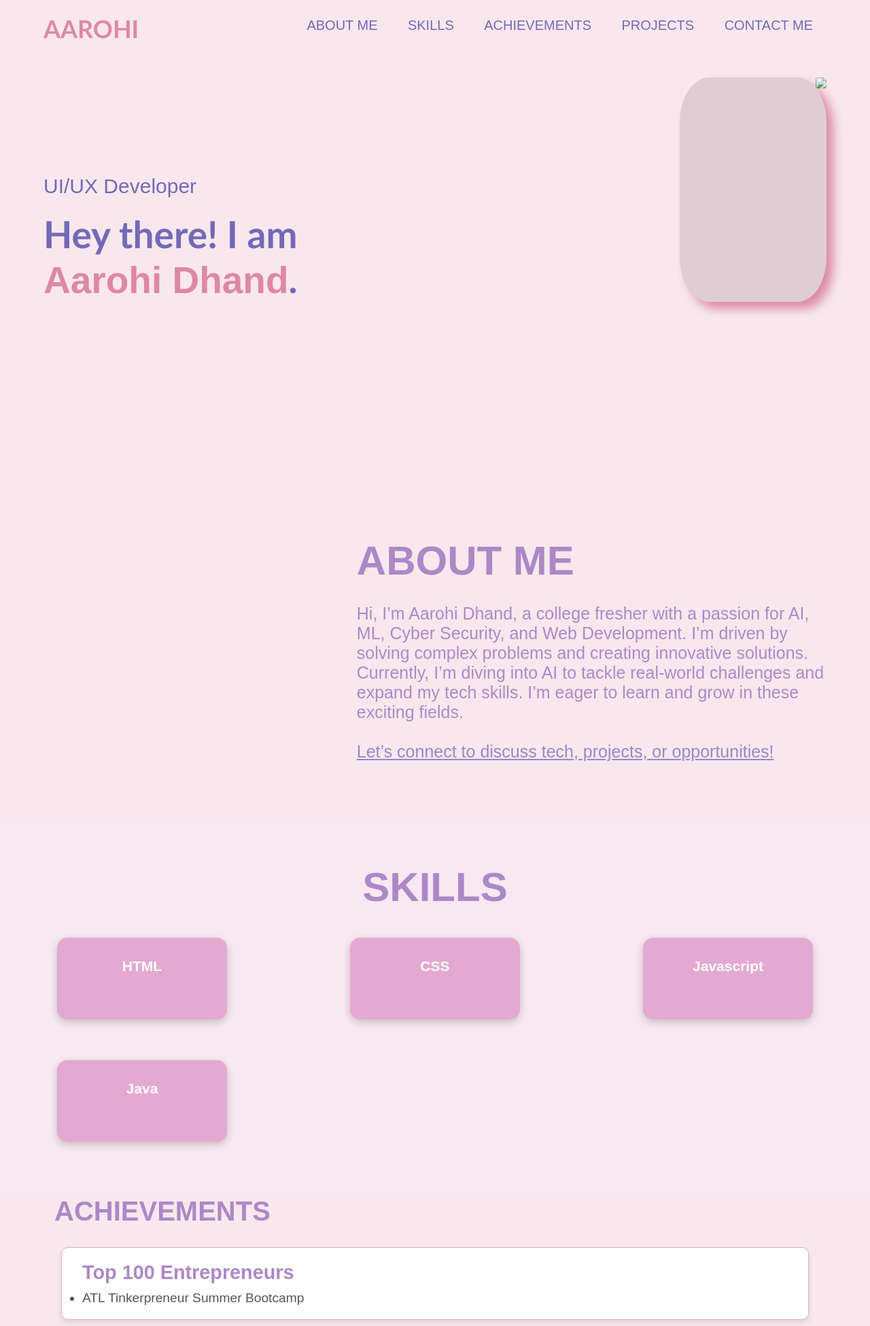
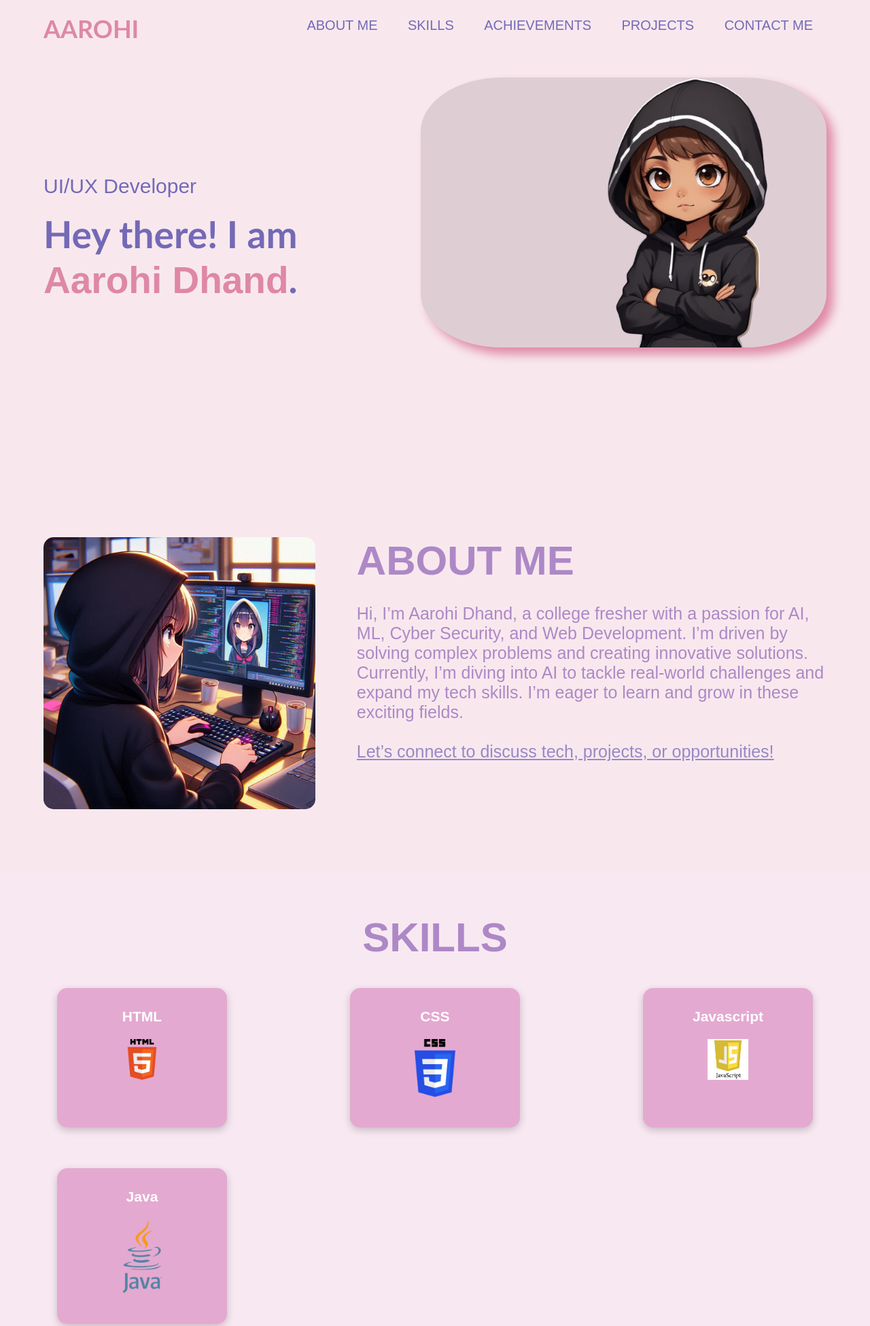
Before and after one commit to aarohidhand/my-portfolio, a plain HTML site: page index.html in a window 1280 px wide. Shown: the top 1950 px of the page at 68% size. Drawn offline with Linux system fonts and the light colour scheme; a script that the page names is missing.

Commit message:
Update index.html

```diff
--- a/index.html
+++ b/index.html
@@ -33,7 +33,7 @@
                     </h2>
                 </div>
                 <div class="image">
-                    <img src="images/indiangirl.png">
+                    <img src="html_images/indiangirl.png">
                 </div>
 
             </div>
@@ -45,7 +45,7 @@
         <div class="cont">
             <div class="row">
                 <div class="leftcol">
-                    <img src="images/girlwcomp.jpg" alt="">
+                    <img src="html_images/girlwcomp.jpg" alt="">
                 </div>
                 <div class="rightcol">
                     <h2 class="subtitle" >ABOUT ME</h2> <br>
@@ -63,19 +63,19 @@
             <div class="listskills">
                 <div class="skill">
                     <h3>HTML</h3><br>
-                    <img src="images/html5.png" alt="">
+                    <img src="html_images/html5.png" alt="">
                 </div>
                 <div class="skill">
                     <h3>CSS</h3> <br>
-                    <img src="images/CSS3.png" alt="">
+                    <img src="html_images/CSS3.png" alt="">
                 </div>
                 <div class="skill">
                     <h3>Javascript</h3> <br>
-                    <img src="images/js.jpeg" alt="">
+                    <img src="html_images/js.jpeg" alt="">
                 </div>
                 <div class="skill">
                     <h3>Java</h3> <br>
-                    <img src="images/java.png" alt="">
+                    <img src="html_images/java.png" alt="">
                 </div>
 
             </div>
@@ -122,17 +122,17 @@
         <h2 class="subtitle">PROJECTS</h2>
         <div class="projects-grid">
             <div class="project">
-                <img src="images/echoai.jpg" alt="">
+                <img src="html_images/echoai.jpg" alt="">
                 <h3>Echo AI</h3>
                 <p>Crafting intelligent systems that echo the whispers of the night, enhancing user experiences with advanced AI..</p>
             </div>
             <div class="project">
-                <img src="images/nnn.jpg" alt="">
+                <img src="html_images/nnn.jpg" alt="">
                 <h3>Nocturne Neural Networks</h3>
                 <p>Harnessing the power of neural networks to illuminate the dark corners of our digital universe.</p>
             </div>
             <div class="project">
-                <img src="images/twilighttech.jpg" alt="">
+                <img src="html_images/twilighttech.jpg" alt="">
                 <h3>Twilight Tech</h3>
                 <p>Developing innovative solutions at the intersection of night and technology, pushing the boundaries of what's possible.</p>
             </div>
```
